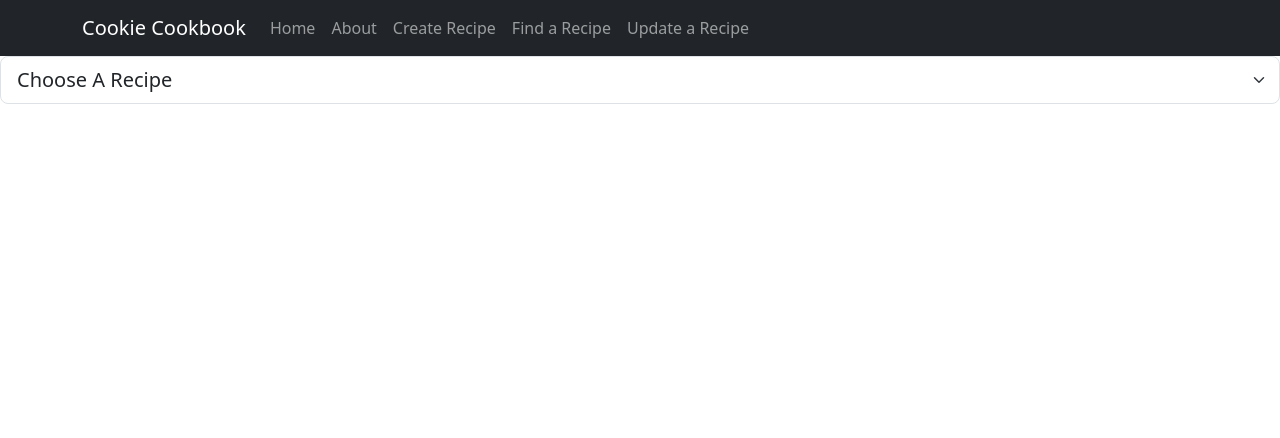
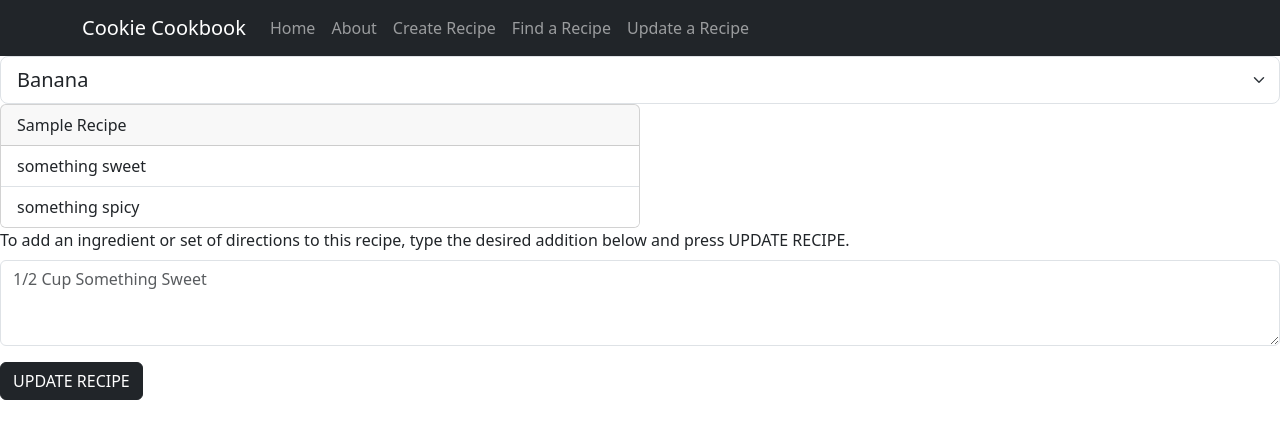
Before and after one commit to meiragoldstone/cookies, a React (Create React App) app in the folder cookie-cookbook-app/: page /Update in a window 1280 px wide. Shown: the top 438 px of the page. Built offline with nearby package versions, Linux system fonts and the light colour scheme.

Commit message:
Select menu and Card working... Button not yet

```diff
--- a/cookie-cookbook-app/src/Pages/Update.jsx
+++ b/cookie-cookbook-app/src/Pages/Update.jsx
@@ -3,40 +3,68 @@ import { useState } from 'react';
 import Form from 'react-bootstrap/Form';
 import Card from 'react-bootstrap/Card';
 import ListGroup from 'react-bootstrap/ListGroup';
+import Button from 'react-bootstrap/Button';
 
 const Update = () => {
-    const [recipeList, setRecipeList] = useState([{key:"Banana", value:{1:"Flour", 2:"Sugar"}}, {key:"Chocolate", value:{1:"Oil", 2:"Eggs"}}])
-    const [chosenRecipe, setChosenRecipe] = useState({})
+    const [recipeList, setRecipeList] = useState([{"Banana":[{1:"Flour"}, {2:"Sugar"}]}, {"Chocolate":[{1:"Oil"}, {2:"Eggs"}]}])
+    const [chosenRecipe, setChosenRecipe] = useState({"Sample Recipe":[{1:"something sweet"}, {2:"something spicy"}]})
 
     const handleSelectChange = (event) => {
-        setChosenRecipe(event.target.value);
+        const selectedKey = event.target.value;
+        const recipe = recipeList.find(item => Object.keys(item)[0] === selectedKey);
+        setChosenRecipe(recipe);
+    }
 
-        return (
-            <>
-                <Card style={{ width: '50%' }}>
-                <Card.Header>{Object.keys(chosenRecipe)[0]}</Card.Header>
-                <ListGroup variant="flush">
-                    {Object.valules(chosenRecipe).map((ingredient) => (
-                    <option key = {ingredient.key} value={recipe} >{recipe.key}</option>)
-                    )}
-                    <ListGroup.Item>Cras justo odio</ListGroup.Item>
-                    <ListGroup.Item>Dapibus ac facilisis in</ListGroup.Item>
-                    <ListGroup.Item>Vestibulum at eros</ListGroup.Item>
-                </ListGroup>
-                </Card>
-            </>
-        )
+    const handleButtonClick = (event) => {
+
+
+    }
+
+    const handleFormControlChange = (event) => {
+        const addition = event.target.value;
+        const additionKey = Object.values(chosenRecipe).length + 2
+        const recipeName = Object.keys(chosenRecipe)[0]
+        const newRecipeList = [...Object.values(chosenRecipe), {additionKey:addition}]
+        const updatedRecipe = {recipeName:newRecipeList}
+
+        console.log("addition: ", addition);
+        console.log("additionKey: ", additionKey);
+        console.log("recipeName: ", recipeName);
+        console.log("newRecipeLsit: ", newRecipeList);
+
+
+        setChosenRecipe(updatedRecipe);
     }
 
     return (
         <>
-            <Form.Select aria-label="Default select example" size="lg" onChange = "handleSelectChange(event)">
-                <option>Choose A Recipe</option>
-                {recipeList.map((recipe) => (
-                    <option key = {recipe.key} value={recipe} >{recipe.key}</option>)
+            <Form.Select aria-label="Default select example" size="lg" onChange = {(event) => handleSelectChange(event)}>
+                <option disabled>Choose A Recipe</option>
+                {recipeList.map((recipe, index) => (
+                    <option key = {index} value={Object.keys(recipe)[0]} >{Object.keys(recipe)[0]}</option>)
                 )}
 
             </Form.Select>
+
+            <Card style={{ width: '50%' }}>
+                <Card.Header>{Object.keys(chosenRecipe)[0]}</Card.Header>
+                <ListGroup variant="flush">
+                    {chosenRecipe[Object.keys(chosenRecipe)[0]].map((ingredients, index) => (
+                        <ListGroup.Item key = {index}>{Object.values(ingredients)}</ListGroup.Item>)
+
+                    )}
+                </ListGroup>
+            </Card>
+
+            <Form>
+                <Form.Group className="mb-3" controlId="exampleForm.ControlInput1">
+                    <Form.Label>To add an ingredient or set of directions to this recipe, type the desired addition below and press UPDATE RECIPE.</Form.Label>
+                    <Form.Control as="textarea" rows={3} placeholder="1/2 Cup Something Sweet" onChange={handleFormControlChange}/>
+                </Form.Group>
+            </Form>
+
+            <Button variant="dark" onClick={handleButtonClick}>UPDATE RECIPE</Button>
+
         </>
 
 //         // Loop through each key in the itemsObject
```
